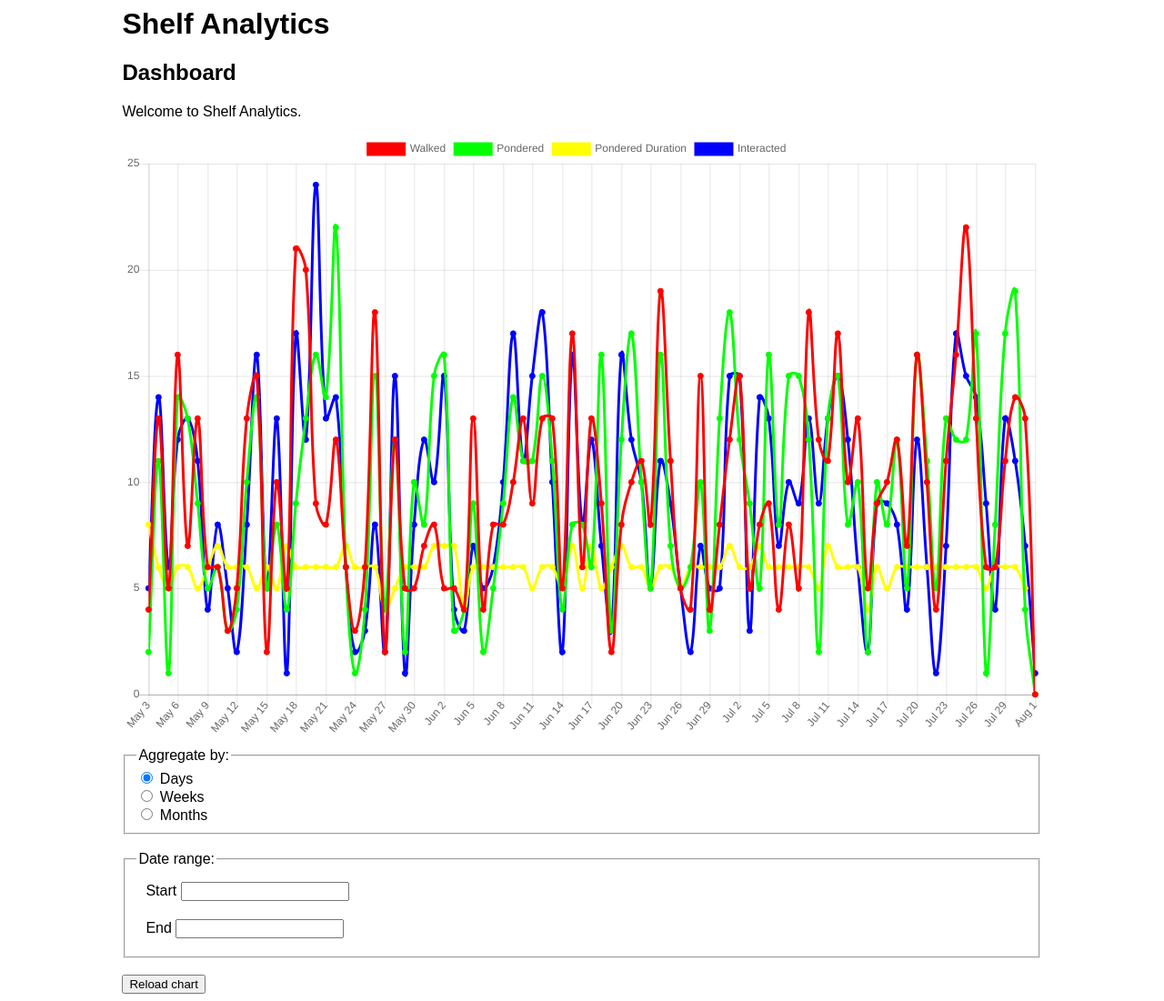
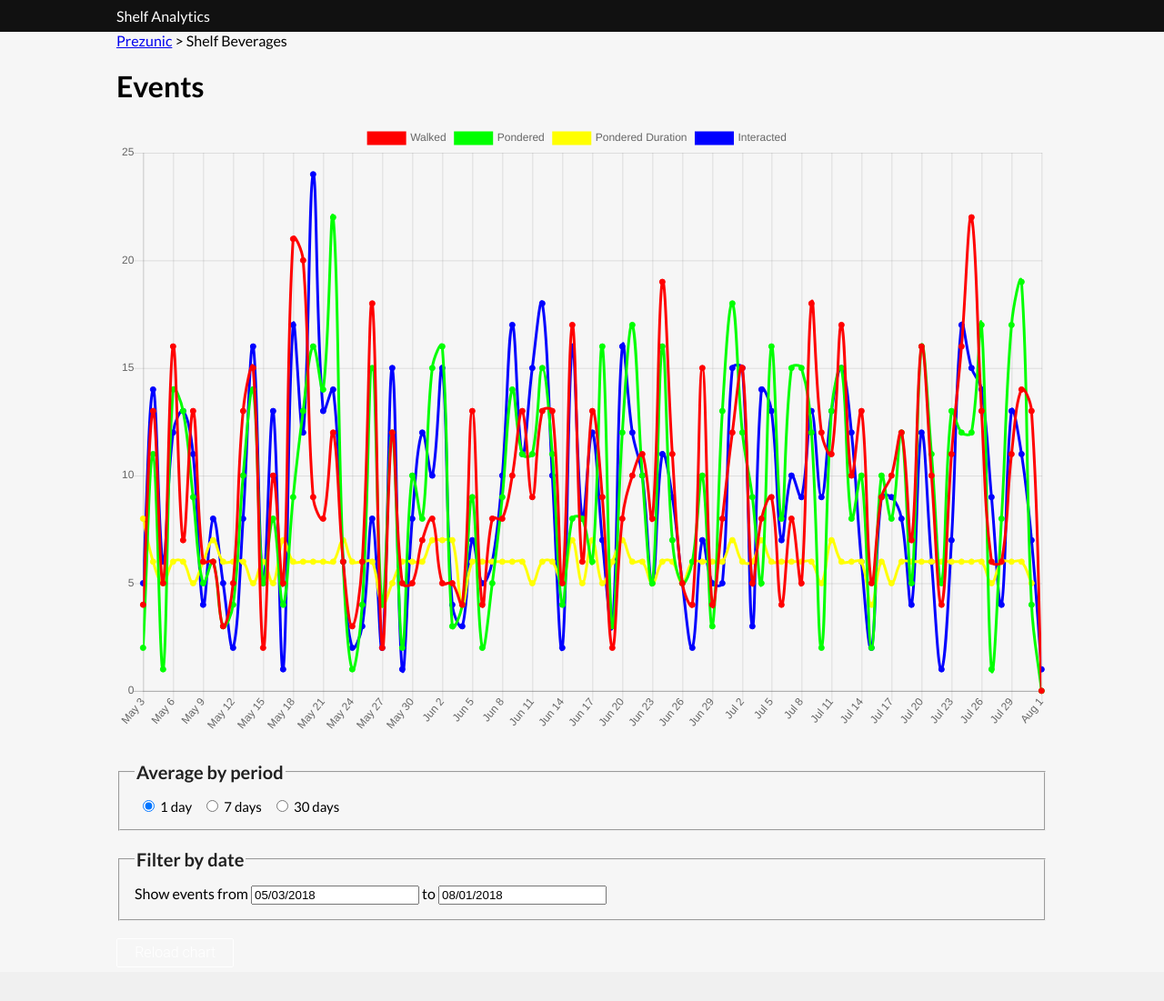
Before and after one commit to mion/shan-admin, a Django app: page /shancms/ in a window 1280 px wide. Shown: the whole page at 91% size. After the commit the page ends 1064 px from the top, so only its background shows below. Run offline with Django 3.2, Linux system fonts and the light colour scheme; data comes from the database, SQL or seed files in the repository; some libraries are stand-ins or nearby versions.

Commit message:
View events from day X to day Y

```diff
--- a/shan/shancms/static/shancms/css/style.css
+++ b/shan/shancms/static/shancms/css/style.css
@@ -5,10 +5,76 @@
 }
 
 html {
-  font-family: 'Arial', sans-serif;
+  font-family: 'Lato', 'Arial', sans-serif;
+}
+
+body {
+  padding: 0;
+  margin: 0;
+  background-color: #F6F6F6;
+}
+
+.navbar {
+  background-color: #111;
+  color: #FFF;
+  padding-top: 8px;
+  padding-bottom: 8px;
+}
+
+.navbar > div {
+  width: 80%;
+  margin: 0 auto;
 }
 
 .main {
   width: 80%;
   margin: 0 auto;
 }
+
+.text-normal {
+  font-size: 15px;
+}
+
+.text-large {
+  color: #222;
+  font-size: 20px;
+}
+
+.fieldset {
+  padding: 16px;
+}
+
+.fieldset > div {
+  padding: 4px;
+}
+
+#agg-fieldset > div {
+  display: inline;
+}
+
+a.button1 {
+  display:inline-block;
+  padding:0.35em 1.2em;
+  border:0.1em solid #FFFFFF;
+  margin:0 0.3em 0.3em 0;
+  border-radius:0.12em;
+  box-sizing: border-box;
+  text-decoration:none;
+  font-family:'Roboto',sans-serif;
+  font-weight:300;
+  color:#FFFFFF;
+  text-align:center;
+  transition: all 0.2s;
+}
+
+a.button1:hover {
+  color:#000000;
+  background-color:#FFFFFF;
+}
+
+@media all and (max-width:30em){
+  a.button1 {
+    display:block;
+    margin:0.4em auto;
+  }
+}
--- a/shan/shancms/static/shancms/js/shan.js
+++ b/shan/shancms/static/shancms/js/shan.js
@@ -30,7 +30,7 @@ function createAndShowChart(chartData) {
   var myChart = new Chart(ctx, {
       type: 'line',
       data: {
-          labels: chartData.labels,
+          labels: chartData.labels.map(dateFormattedForLabel),
           datasets: [
             {
               label: CHART_LABEL_WALKED,
@@ -81,7 +81,15 @@ function momentToDate(m) {
 }
 
 function dateToString(date) {
-  return moment(date).format('MMM D');
+  return moment(date).format('MM/DD/YYYY');
+}
+
+function stringToDate(string) {
+  return momentToDate(moment(string, 'MM/DD/YYYY'));
+}
+
+function dateFormattedForLabel(dateString) {
+  return moment(dateString, 'MM/DD/YYYY').format('MMM D');
 }
 
 function aggregateEventsByDateString(events) {
@@ -151,7 +159,7 @@ function updateChart(chart, chartData) {
   chart.data.labels = [];
   chart.data.datasets = [];
   chart.update();
-  chart.data.labels = chartData.labels;
+  chart.data.labels = chartData.labels.map(dateFormattedForLabel);
   chart.data.datasets.push({
     label: CHART_LABEL_WALKED,
     backgroundColor: 'rgba(255, 0, 0)',
@@ -245,45 +253,85 @@ function aggregateChartData(chartData, period) { // TODO: refactor this hacky cr
   return newData;
 }
 
+
 $(document).ready(function () {
   initialize();
 });
 
+function filterChartDataByDateRange(chartData, startDateString, endDateString) {
+  console.log(chartData.labels);
+  var filteredData = {
+    labels: [],
+    walkedData: [],
+    interactedData: [],
+    ponderedData: [],
+    ponderedDurationData: []
+  };
+  var startDate = stringToDate(startDateString);
+  var endDate = stringToDate(endDateString);
+  console.log('startDate', startDate)
+  console.log('endDate', endDate)
+  for (var index = 0; index < chartData.labels.length; index++) {
+    var dateString = chartData.labels[index];
+    var date = stringToDate(dateString);
+    if ((date.getTime() >= startDate.getTime()) && (date.getTime() <= endDate.getTime())) {
+      filteredData.labels.push(chartData.labels[index]);
+      filteredData.walkedData.push(chartData.walkedData[index]);
+      filteredData.interactedData.push(chartData.interactedData[index]);
+      filteredData.ponderedData.push(chartData.ponderedData[index]);
+      filteredData.ponderedDurationData.push(chartData.ponderedDurationData[index]);
+    }
+  }
+  return filteredData;
+}
+
 function initialize() {
-  window.moment = moment;
-  window.aggregateEventsByDateString = aggregateEventsByDateString;
-  window.buildChartData = buildChartData;
-
   var shelfId = 1;
-
   getEvents(shelfId, function (data) {
     if (data) {
-      console.log(data);
-      window.data = data;
+      $('#chart-controls').show();
+      var aggregateByDaysRadio = document.getElementById('agg-days');
+      var aggregateByWeeksRadio = document.getElementById('agg-weeks');
+      var aggregateByMonthsRadio = document.getElementById('agg-months');
+      aggregateByDaysRadio.checked = true;
+      aggregateByWeeksRadio.checked = false;
+      aggregateByMonthsRadio.checked = false;
       var eventsByDateString = aggregateEventsByDateString(data.events);
       var chartData = buildChartData(data.events[0].date, data.events[data.events.length - 1].date, eventsByDateString);
       var chart = createAndShowChart(chartData);
+      var firstDateFromAPI = momentToDate(moment(data.events[0].date));
+      var lastDateFromAPI = momentToDate(moment(data.events[data.events.length - 1].date));
       /*
         I'm using this random crap...
         https://github.com/fengyuanchen/datepicker
-        ...because Bootstrap, jQuery UI et al was made by idiots.
+        ...because the alternatives (Bootstrap, jQuery UI et al.) were made by idiots.
        */
-      $('[data-toggle="datepicker"]').datepicker();
-      $('#agg-fieldset').show();
-      $('#agg-days').on('click', function () {
-        var updatedChartData = aggregateChartData(chartData, 'days');
-        updateChart(chart, updatedChartData);
+      $('#agg-start-date').val(dateToString(firstDateFromAPI));
+      $('#agg-end-date').val(dateToString(lastDateFromAPI));
+      $('[data-toggle="datepicker"]').datepicker({
+        startDate: firstDateFromAPI,
+        endDate: lastDateFromAPI
       });
-      $('#agg-weeks').on('click', function () {
-        var updatedChartData = aggregateChartData(chartData, 'weeks');
-        updateChart(chart, updatedChartData);
+      $(document).on('pick.datepicker', function (e) {
+        $('[data-toggle="datepicker"]').datepicker('hide');
       });
-      $('#agg-months').on('click', function () {
-        var updatedChartData = aggregateChartData(chartData, 'months');
+      $('#btn-reload').on('click', function () {
+        var startDateString = $('#agg-start-date').val();
+        var endDateString = $('#agg-end-date').val();
+        var filteredChartData = filterChartDataByDateRange(chartData, startDateString, endDateString);
+        var period;
+        if (aggregateByWeeksRadio.checked) {
+          period = 'weeks';
+        } else if (aggregateByMonthsRadio.checked) {
+          period = 'months';
+        } else {
+          period = 'days';
+        }
+        var updatedChartData = aggregateChartData(filteredChartData, period);
         updateChart(chart, updatedChartData);
       });
     } else {
-      alert('Error getting events.');
+      alert('Network failure. Please try again in a few minutes.');
     }
-  })
+  });
 }
--- a/shan/shancms/templates/shancms/dashboard.html
+++ b/shan/shancms/templates/shancms/dashboard.html
@@ -2,46 +2,56 @@
 <html>
   <head>
     <title>Shelf Analytics</title>
+    <link href="https://fonts.googleapis.com/css?family=Lato:400,700" rel="stylesheet">
     <link rel="stylesheet" type="text/css" href="{% static 'shancms/css/style.css' %}">
     <link rel="stylesheet" type="text/css" href="{% static 'shancms/css/datepicker.css' %}">
   </head>
   <body>
+    <div class="navbar">
+      <div>
+        Shelf Analytics
+      </div>
+    </div>
     <div class="main">
-      <h1>Shelf Analytics</h1>
-      <h2>Dashboard</h2>
-      <p>Welcome to Shelf Analytics.</p>
+      <div>
+        <a href="#">Prezunic</a> > Shelf Beverages
+      </div>
+      <h1>Events</h1>
       <div id="chart-container">
         <canvas id="shan-chart" width="600" height="400"></canvas>
       </div>
-      <fieldset id="agg-fieldset" hidden="true">
-        <legend>Aggregate by:</legend>
+      <div id="chart-controls" hidden="true">
+        <br />
+        <fieldset id="agg-fieldset" class="fieldset">
+          <legend><b class="text-large">Average by period</b></legend>
           <div>
             <input type="radio" name="agg" id="agg-days" checked/>
-          <label for="agg-days">Days</label>
+            <label for="agg-days" class="text-normal">1 day</label>
           </div>
           <div>
             <input type="radio" name="agg" id="agg-weeks"/>
-          <label for="agg-weeks">Weeks</label>
+            <label for="agg-weeks" class="text-normal">7 days</label>
           </div>
           <div>
             <input type="radio" name="agg" id="agg-months"/>
-          <label for="agg-months">Months</label>
+            <label for="agg-months" class="text-normal">30 days</label>
           </div>
         </fieldset>
         <br/>
-      <fieldset id="agg-date-fieldset">
-        <legend>Date range:</legend>
-        <div style="padding: 10px">
-          <label for="agg-start-date">Start</label>
+        <fieldset id="agg-date-fieldset" class="fieldset">
+          <legend><b class="text-large">Filter by date</b></legend>
+          <span>
+            <label for="agg-start-date">Show events from </label>
             <input id="agg-start-date" data-toggle="datepicker">
-        </div>
-        <div style="padding: 10px">
-          <label for="agg-end-date">End</label>
+          </span>
+          <span>
+            <label for="agg-end-date"> to </label>
             <input id="agg-end-date" data-toggle="datepicker">
-        </div>
+          </span>
         </fieldset>
         <br/>
-      <button id="btn-reload">Reload chart</button>
+        <a id="btn-reload" class="button1" href="#">Reload chart</a>
+      </div>
     </div>
     <script src="{% static 'shancms/js/jquery-3.3.1.min.js' %}"></script>
     <script src="{% static 'shancms/js/datepicker.js' %}"></script>
```
Lines whose indentation alone changed are shown as unchanged.
